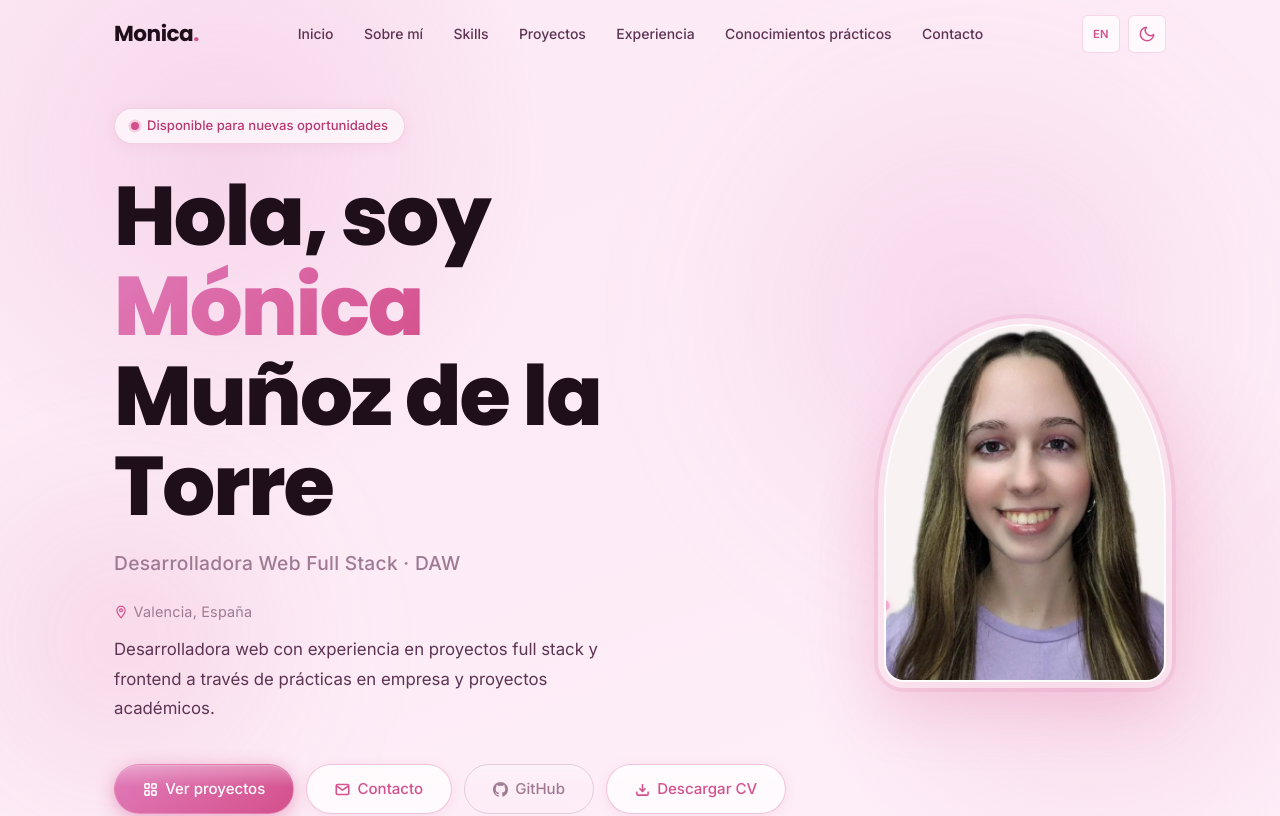
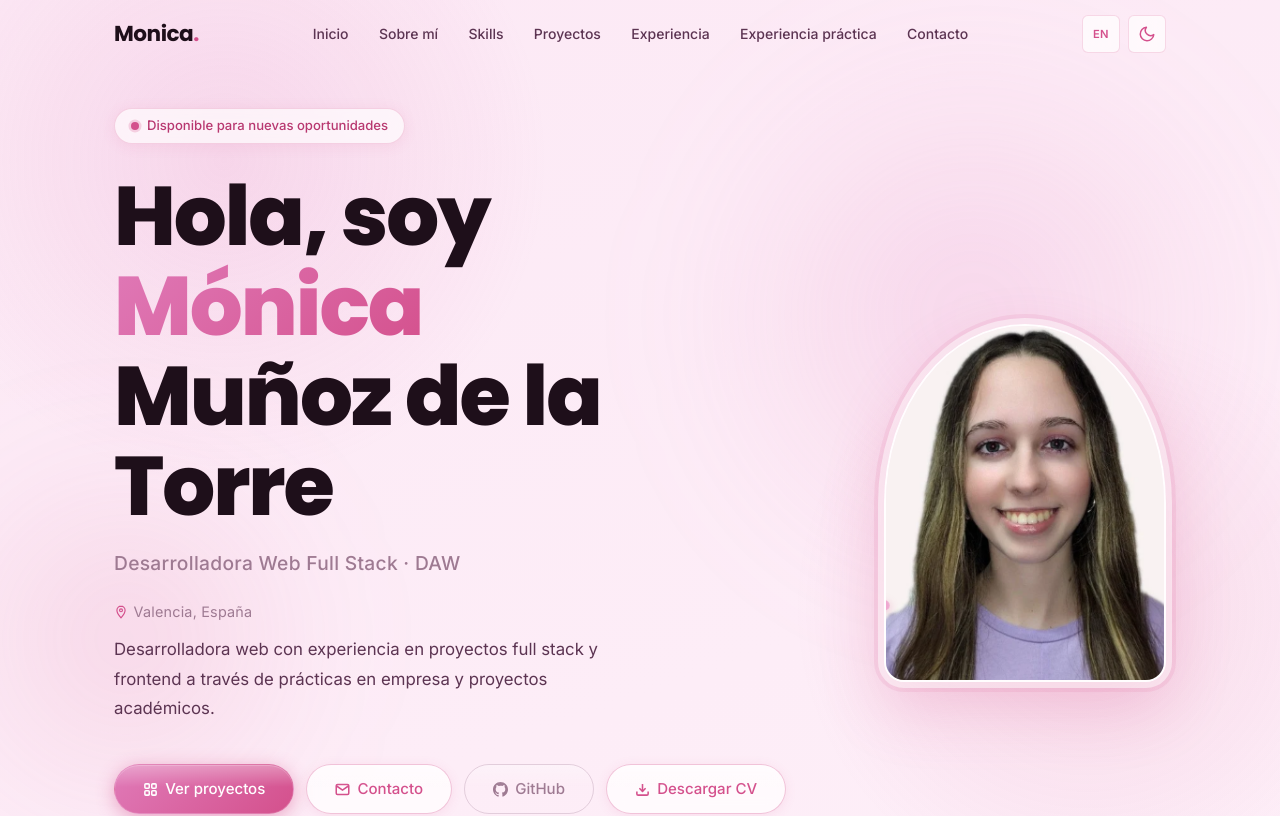
Before and after one commit to Monica-pxl/portfolio-monica, a React (Vite) app: page / in a window 1280 px wide. Shown: the top 816 px of the page. Built offline with nearby package versions, Linux system fonts and the light colour scheme.

Commit message:
modificación de titulos

```diff
--- a/src/i18n/translations.ts
+++ b/src/i18n/translations.ts
@@ -7,7 +7,7 @@ export const translations = {
         { label: 'Skills', href: '#skills' },
         { label: 'Proyectos', href: '#projects' },
         { label: 'Experiencia', href: '#experience' },
-        { label: 'Conocimientos prácticos', href: '#learned' },
+        { label: 'Experiencia práctica', href: '#learned' },
         { label: 'Contacto', href: '#contact' },
       ],
       toggleDark: 'Activar modo oscuro',
@@ -213,7 +213,7 @@ export const translations = {
         { label: 'Skills', href: '#skills' },
         { label: 'Projects', href: '#projects' },
         { label: 'Experience', href: '#experience' },
-        { label: 'Practical knowledge', href: '#learned' },
+        { label: 'Practical Experience', href: '#learned' },
         { label: 'Contact', href: '#contact' },
       ],
       toggleDark: 'Enable dark mode',
@@ -352,7 +352,7 @@ export const translations = {
 
     learned: {
       title: 'Practical',
-      titleSpan: 'knowledge',
+      titleSpan: 'experience',
       subtitle:
         'Practical experience acquired mainly during my internships, as well as through academic projects.',
       items: [
```
